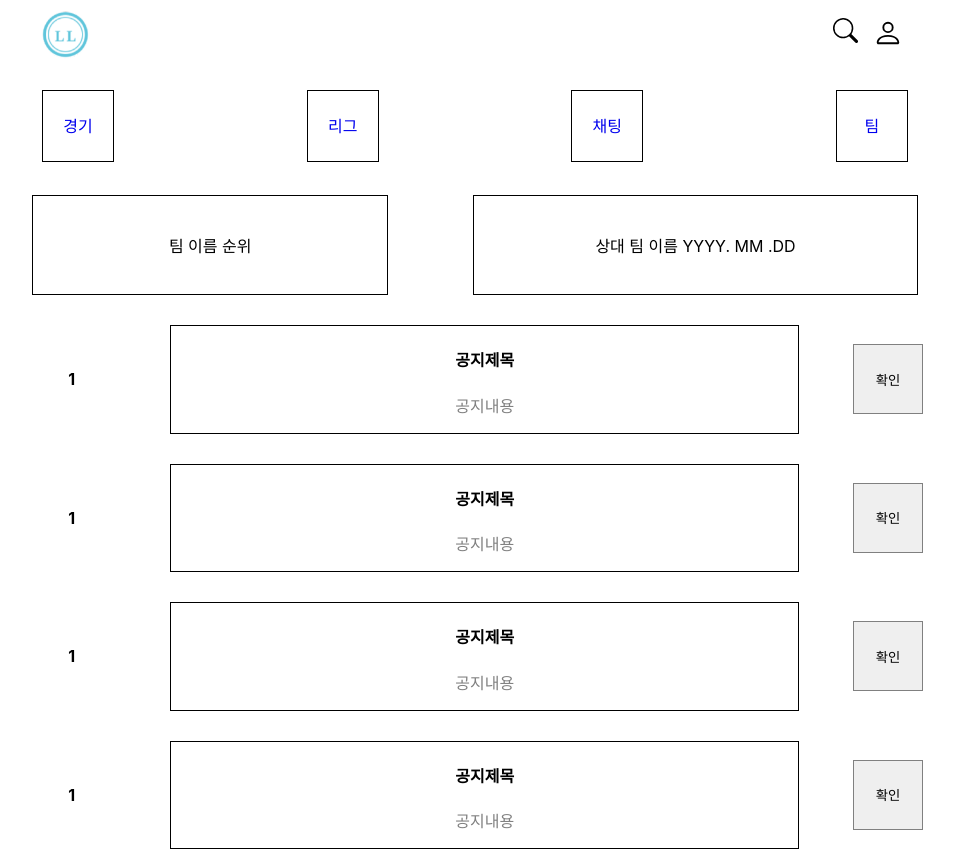
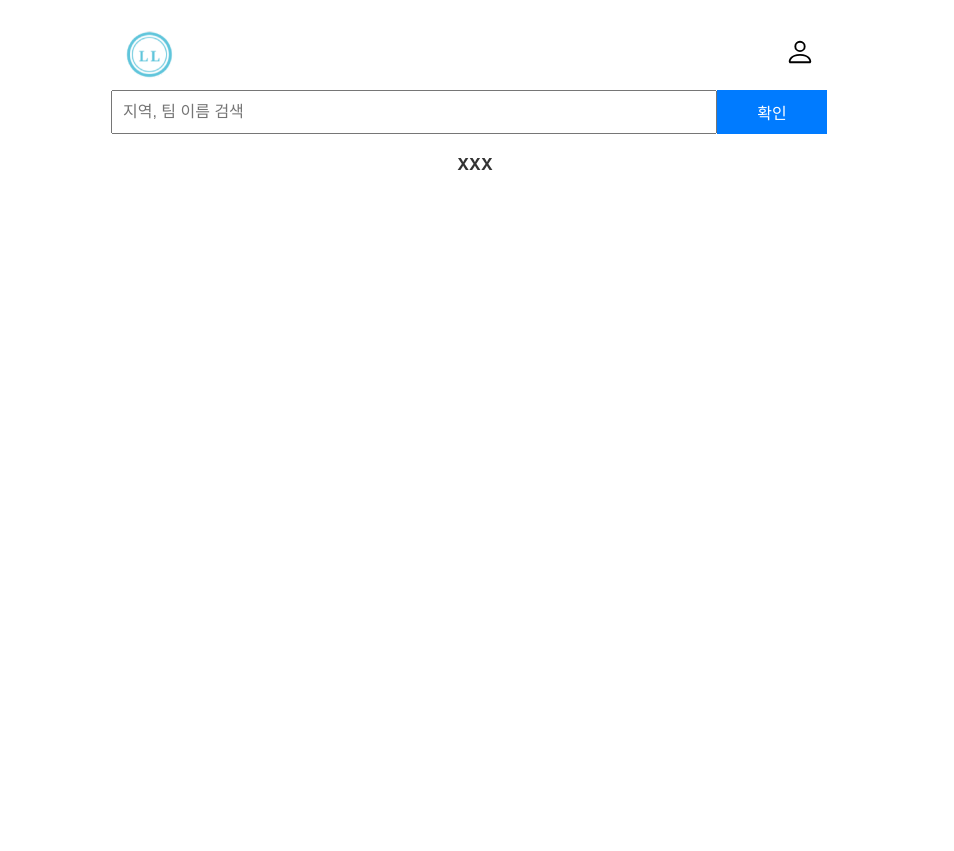
Before and after one commit to Anhagu/Delete, a React (Create React App) app: page /teamSearch in a window 1280 px wide. Shown: the top 851 px of the page, without its empty margins (165-1119 px from the left). After the commit the page ends 800 px from the top, so only its background shows below. Built offline with nearby package versions, Linux system fonts and the light colour scheme.

Commit message:
draft v.1

```diff
--- a/package.json
+++ b/package.json
@@ -13,7 +13,8 @@
     "react-router-dom": "^6.26.0",
     "react-scripts": "5.0.1",
     "styled-components": "^6.1.12",
-    "web-vitals": "^2.1.4"
+    "web-vitals": "^2.1.4",
+    "zustand": "^4.5.4"
   },
   "scripts": {
     "start": "react-scripts start",
--- a/src/App.js
+++ b/src/App.js
@@ -1,15 +1,15 @@
 import React from 'react';
 import './App.css';
 import Main from './components/pages/Main/Main';
-import { BrowserRouter, Routes } from 'react-router-dom';
-import styled from 'styled-components';
+import { BrowserRouter, Route, Routes } from 'react-router-dom';
+import Search from './components/pages/Search/Search';
 
 const Router = () => {
   return(
     <BrowserRouter>
-    <Main />
       <Routes>
-        {/* <Route path='/initTeamSearch' element={<TeamSearch />} /> */}
+        <Route path='/' element={<Main />} />
+        <Route path='/teamSearch' element={<Search />} />
         {/* <Route path='/myPage' element={<MyPage />} /> */}
       </Routes>
     </BrowserRouter>
@@ -18,7 +18,7 @@ const Router = () => {
 
 export default function App() {
   return (
-    <div className="App" style={{maxWidth:'70%', margin : '0 auto'}}>
+    <div className="App" style={{maxWidth:'60%', margin : '0 auto'}}>
       <Router />
     </div>
   );
--- /dev/null
+++ b/src/components/hooks/useSearch.js
@@ -0,0 +1,10 @@
+import create from 'zustand';
+
+const useSearch = create((set) => ({
+    searchItems: [],
+    addSearch: (items) => set((state) =>({
+        searchItems : [items, ...state.searchItems]
+    })),
+}));
+
+export default useSearch;
--- a/src/components/pages/Main/Main.jsx
+++ b/src/components/pages/Main/Main.jsx
@@ -2,20 +2,25 @@ import React from 'react'
 import Top from './Top'
 import Menu from './Menu'
 import Team from './Team'
-import styled from 'styled-components'
 import Notice from './Notice'
 
 export default function Main() {
+
+  const notices = [
+    {num:1, title: '첫번째', contents: '첫번째'},
+    {num:2, title: '두번째', contents: '두번째'},
+    {num:3, title: '세번째', contents: '세번째'},
+    {num:4, title: '네번째', contents: '네번째'},
+  ]
   return (
     <div className='main'>
         <Top />
         <Menu />
         <Team  />
-        <Notice />
-        <Notice />
-        <Notice />
-        <Notice />
-        <Notice />
+        {/* <Notice />  */}
+        {notices.map((notice) =>(
+          <Notice num={notice.num} title={notice.title} content={notice.contents} />
+        ))}
     </div>
   )
 }
--- a/src/components/pages/Main/Notice.jsx
+++ b/src/components/pages/Main/Notice.jsx
@@ -1,16 +1,16 @@
 import React from 'react'
 import styled from 'styled-components'
 
-export default function Notice() {
+export default function Notice({num, title, content}) {
   return (
     <div>
       <NoticePage>
-        <NoticeNum>1</NoticeNum>
+        <NoticeNum>{num}</NoticeNum>
         <NoticeList>
-            <Title>공지제목</Title>
-            <Content>공지내용</Content>
+            <Title>{title}</Title>
+            <Content>{content}</Content>
         </NoticeList>
-        <NoticeBtn>확인</NoticeBtn>
+        <NoticeBtn type='submit'>확인</NoticeBtn>
       </NoticePage>
     </div>
   )
@@ -20,22 +20,21 @@ const NoticePage = styled.div`
     margin-top: 20px;
     height: 100%;
     display: flex;
-    display: flex;
     justify-content: space-between;
     align-items: center;
-`
+`;
 
 const NoticeNum = styled.h4`
     font-style : bold;
     width: 10%;
+`;
 
-`
 const NoticeList = styled.div`
     width: 70%;
     border: 1px solid black;
     margin: 5px;
     background-color:white;
-`
+`;
 const Title = styled.h4`
     font-styled : bold;
 `
@@ -47,7 +46,7 @@ const Content = styled.p`
 const NoticeBtn = styled.button`
     border : 1px solid grey;
     padding: 5px;
-    width: 10%;
     width: 70px;
     height: 70px;
+    cursor: pointer;
 `
--- a/src/components/pages/Main/Team.jsx
+++ b/src/components/pages/Main/Team.jsx
@@ -5,11 +5,12 @@ export default function Team() {
   return (
     <MainTeam>
       <MyTeam>
-        팀 이름
-        순위
+        <span>팀 이름</span>
+        <span>순위</span>
       </MyTeam>
       <ScheduledGame>
-        상대 팀 이름 YYYY. MM .DD
+        <span>상대 팀 이름</span>
+        <span>YYYY. MM .DD</span>
       </ScheduledGame>
     </MainTeam>
   );
@@ -19,18 +20,68 @@ const MainTeam = styled.div`
   padding: 5px;
   margin-top: 20px;
   height: 100px;
-  line-height: 100px;
   display: flex;
   justify-content: space-between;
   text-align: center;
+  align-items: center;
+
+  @media (max-width: 768px) {
+    height: auto;
+    flex-direction: column;
+    align-items: center;
+    line-height: 1.5;
+  }
 `;
 
 const MyTeam = styled.div`
-  width: 40%;
+  width: 45%;
   border: 1px solid black;
-`
+  display: flex;
+  justify-content: space-between;
+  padding: 10px 20px;
+  font-size: 20px;
+
+  @media (max-width: 1200px) {
+    width: 60%;
+    font-size: 20px;
+  }
+
+  @media (max-width: 768px) {
+    width: 100%;
+    font-size: 16px;
+    flex-direction: column;
+    align-items: center;
+    padding: 10px;
+  }
+
+  @media (max-width: 480px) {
+    font-size: 14px;
+  }
+`;
 
 const ScheduledGame = styled.div`
-  width: 50%;
+  width: 45%;
   border: 1px solid black;
-`
+  display: flex;
+  justify-content: space-between;
+  padding: 10px 20px;
+  font-size: 20px;
+
+  @media (max-width: 1200px) {
+    width: 60%;
+    font-size: 20px;
+  }
+
+  @media (max-width: 768px) {
+    width: 100%;
+    font-size: 16px;
+    margin-top: 15px;
+    flex-direction: column;
+    align-items: center;
+    padding: 10px;
+  }
+
+  @media (max-width: 480px) {
+    font-size: 14px;
+  }
+`;
--- a/src/components/pages/Main/Top.jsx
+++ b/src/components/pages/Main/Top.jsx
@@ -6,7 +6,7 @@ import Logo from '../../../img/Logo.png'
 import { BsSearch } from "react-icons/bs";
 import { BsPerson } from "react-icons/bs";
 
-export default function Top() {
+export default function Top({showSearch = true}) {
 
   const navigate = useNavigate();
 
@@ -15,7 +15,7 @@ export default function Top() {
   };
 
   const onSearch = () => {
-    navigate('/initTeamSearch');
+    navigate('/teamSearch');
   }
 
   const onMy = () =>{
@@ -26,9 +26,11 @@ export default function Top() {
     <Header>
       <LogoImg src={Logo} alt='Logo' onClick={onHome}/>
       <RightTap>
-        <SearchPage onClick={onSearch}>
+        {showSearch && (
+          <SearchPage onClick={onSearch}>
           <BsSearch size="25"/>
         </SearchPage>
+        )}
         <MyPage onClick={onMy}>
           <BsPerson size="30"/>
         </MyPage>
--- /dev/null
+++ b/src/components/pages/Search/Search.jsx
@@ -0,0 +1,21 @@
+import React from 'react'
+import Top from '../Main/Top'
+import SearchTop from './SearchTop'
+import SearchList from './SearchList';
+import styled from 'styled-components';
+
+export default function Search() {
+  return (
+    <SearchPage>
+      <Top showSearch={false} />
+      <SearchTop />
+      <SearchList />
+    </SearchPage>
+  )
+}
+
+const SearchPage = styled.div`
+    font-weight: bold;
+    font-size: 2rem;
+    padding: 20px;
+`;
--- /dev/null
+++ b/src/components/pages/Search/SearchList.jsx
@@ -0,0 +1,30 @@
+import React from 'react';
+import styled from 'styled-components';
+import useSearch from '../../hooks/useSearch';
+
+export default function SearchList() {
+
+  const searchItems = useSearch((state) => state.searchItems);
+
+  return (
+    <ListContainer>
+      {searchItems.length > 0 ? (
+        searchItems.map((item, index) => (
+          <ListItem key={index}>{item}</ListItem>
+        ))
+      ) : (
+        <ListItem>XXX</ListItem>
+      )}
+    </ListContainer>
+  );
+}
+
+
+const ListContainer = styled.div`
+  margin-top: 20px;
+`;
+
+const ListItem = styled.p`
+  font-size: 16px;
+  color: #333;
+`;
--- /dev/null
+++ b/src/components/pages/Search/SearchTop.jsx
@@ -0,0 +1,55 @@
+import React, { useState } from 'react'
+import styled from 'styled-components';
+import useSearch from '../../hooks/useSearch';
+
+export default function SearchTop() {
+
+    const [inSearch, setInSearch] = useState('');
+    const addSearch = useSearch((state) => state.addSearch);
+
+    const onSubmit = (e) => {
+        e.preventDefault();
+        if (inSearch.trim()) {
+            addSearch(inSearch);
+            setInSearch('');
+        }
+    };
+
+    return (
+    <div>
+        <SearchForm onSubmit={onSubmit}>
+            <SearchInput
+                type = 'text'
+                placeholder = '지역, 팀 이름 검색'
+                value={inSearch}
+                onChange={(e) => setInSearch(e.target.value)}
+            />
+            <SearchBtn type='submit'>확인</SearchBtn>
+        </SearchForm>
+    </div>
+    );
+}
+
+const SearchForm = styled.form`
+    display: flex;
+`;
+
+const SearchInput = styled.input`
+    width: 80%;
+    padding: 10px;
+    font-size: 16px;
+`;
+
+const SearchBtn = styled.button`
+    width: 15%;
+    padding: 10px;
+    font-size: 16px;
+    background-color: #007bff;
+    color: white;
+    border: none;
+    cursor: pointer;
+
+    &:hover {
+        background-color: #0056b3;
+    }
+`;
```
Also changed, not shown: 1 other file (tests, documents, lock files or other folders).
